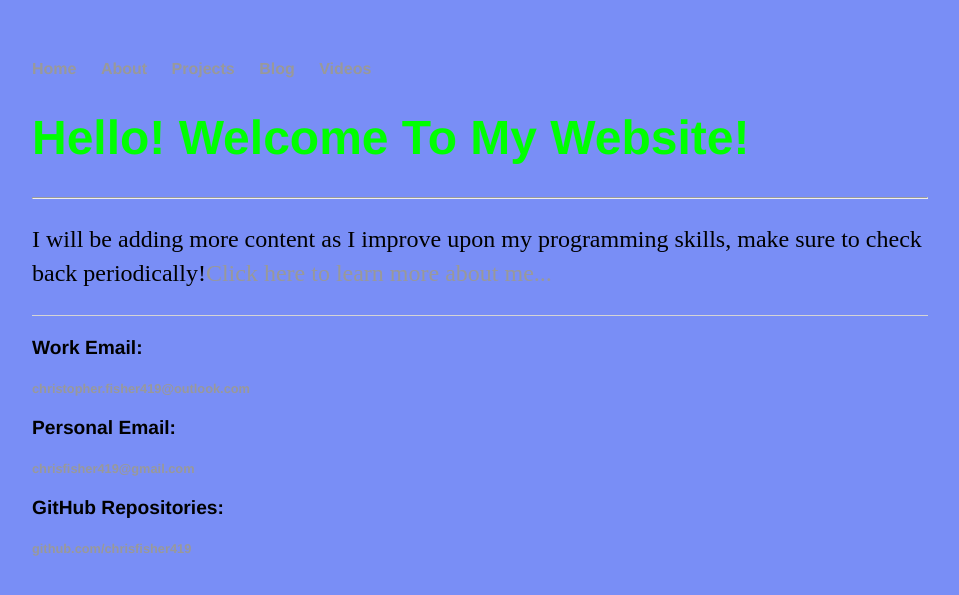
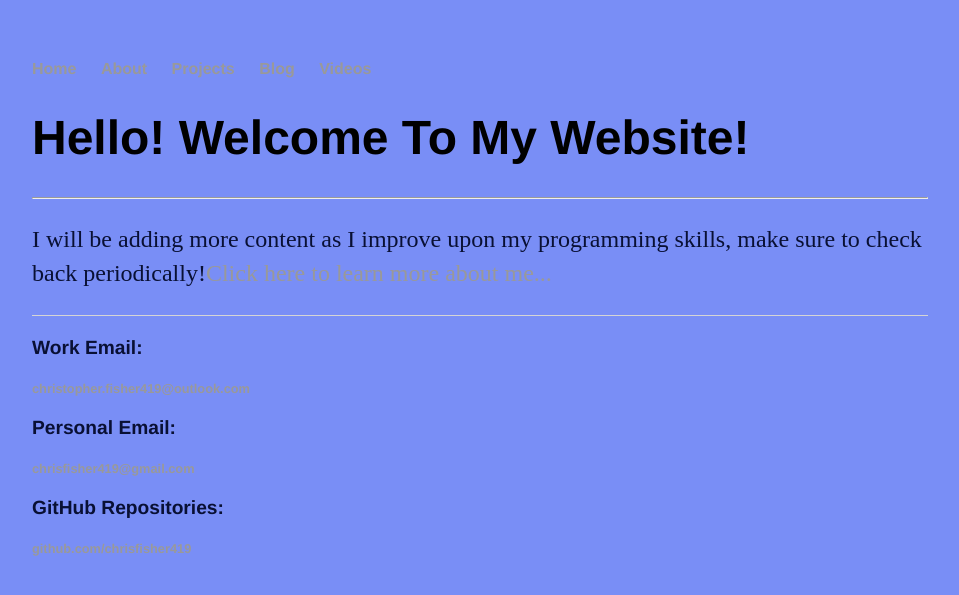
Before and after one commit to chrisfisher419/chrisfisher419.github.io, a Jekyll site: the page built from index.html, in a window 1280 px wide. Shown: the top 595 px of the page, without its empty margins (160-1119 px from the left). Built offline with Jekyll 4.4.1, drawn with Linux system fonts in a browser that asks for light colours.

Commit message:
Update default.html

```diff
--- a/_layouts/default.html
+++ b/_layouts/default.html
@@ -6,16 +6,13 @@
 			<link rel="stylesheet" type="text/css" href="/css/main.css">
 			{% include analytics.html %}
 			<style>
-			body {
-    				color: red;
-			}
 
 h1 {
-    color: #00ff00;
+    color: #0A2299#;
 }
 
-p.ex {
-    color: rgb(0,0,255);
+p {
+    color: #091034;
 }
 </style>
 		</head>
```
